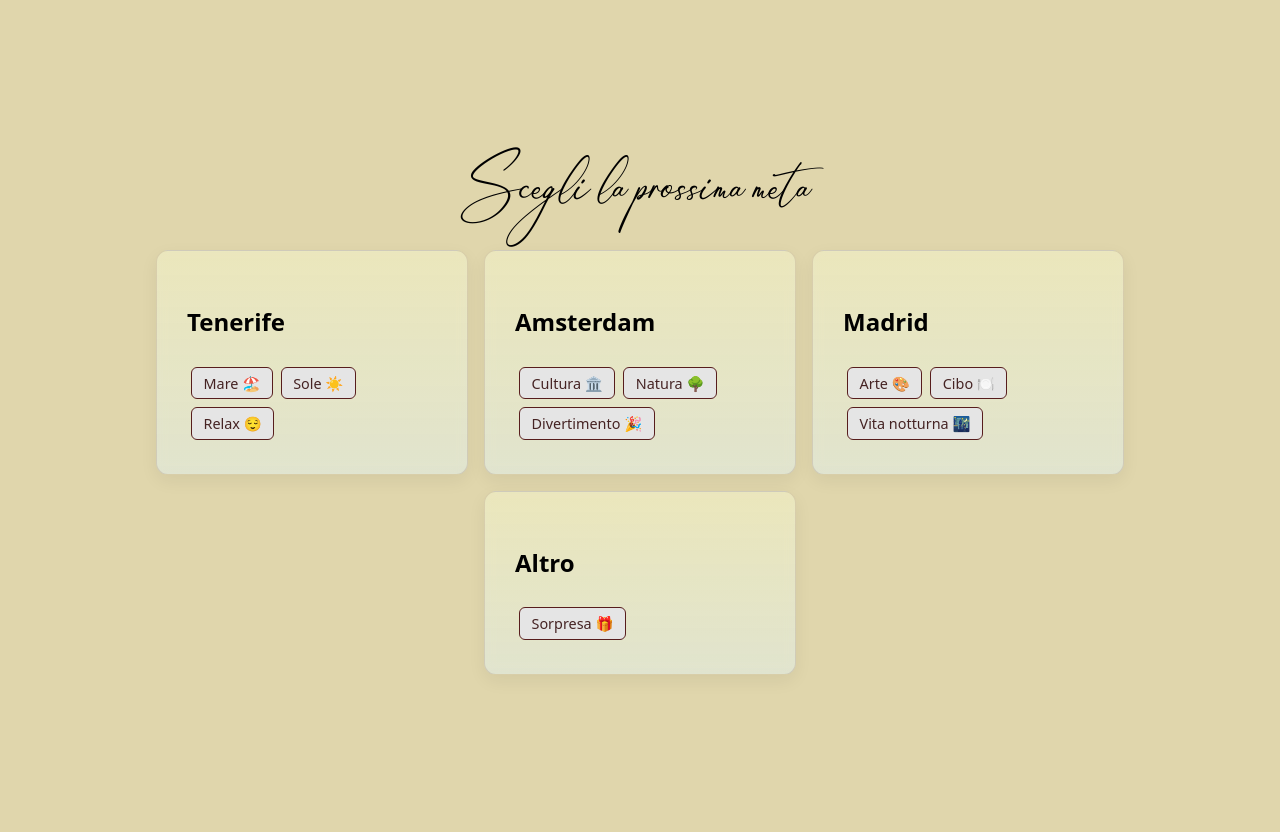
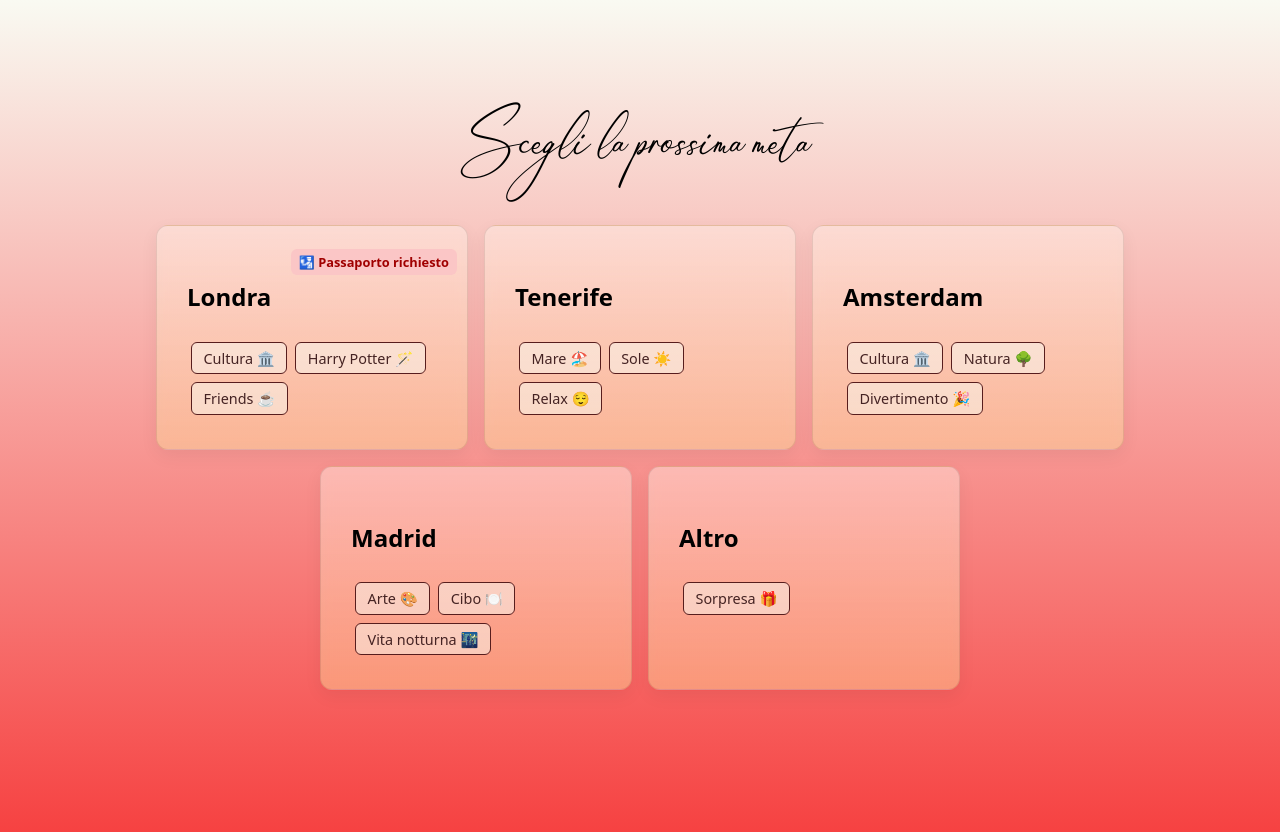
Before and after one commit to fabioerpini/regalino, a React (Vite) app: page / in a window 1280 px wide. Both pictures are taken after a click on the button "Scopri ora il tuo regalino!". Shown: the top 832 px of the page. Before the commit the page ends 800 px from the top, so only its background shows below. Built offline with nearby package versions, Linux system fonts and the light colour scheme.

Commit message:
new version

```diff
--- a/src/App.css
+++ b/src/App.css
@@ -18,7 +18,7 @@
   box-shadow: 0 4px 10px rgba(0, 0, 0, 0.1);
   text-align: left;
   cursor: pointer;
-  background: linear-gradient(rgba(248, 255, 223, 0.405), rgba(223, 244, 255, 0.458));
+  background: linear-gradient(rgba(249, 250, 242, 0.405), rgba(245, 222, 158, 0.458));
   backdrop-filter: blur(6px) saturate(120%);
   -webkit-backdrop-filter: blur(6px) saturate(120%);
   border: 1px solid rgba(87,29,29,0.12);
@@ -41,7 +41,7 @@
   border: 1px solid #571d1d;
   padding: 0.4em 0.8em;
   font-size: 0.9em;
-  background-color: #e5e5e5;
+  background-color: rgba(249, 250, 242, 0.500);
   color: #452323;
 }
 
@@ -64,21 +64,14 @@
   left: 0;
   width: 100%;
   height: 100vh;
-  height: 100dvh; /* preferito dai browser moderni */
+  height: 100dvh;
+  background-position: center;
+  opacity: 0.6;
+  filter: blur(2px) brightness(70%);
+  z-index: -1;
   background-size: cover;
-  background-position: center;
   background-repeat: no-repeat;
-  opacity: 0.5;
-  z-index: -1;
-  animation: backgroundFade 2s ease-in-out;
-}
-@keyframes backgroundFade {
-  0% {
-    opacity: 0;
-  }
-  100% {
-    opacity: 0.5;
-  }
+  transition: background-image 0.5s ease-in-out;
 }
 
 
@@ -87,21 +80,19 @@
 
 
 
-
-/* FULL SCREEN CINEMATIC TRANSITION */
 .flight-transition {
   position: fixed;
   inset: 0;
   overflow: hidden;
-  z-index: 999999;
-  animation: cameraShake 0.5s ease-in;
+  pointer-events: none;
+  z-index: 9999;
 }
-
 /* CIELO */
 .flight-transition .sky {
   position: absolute;
   inset: 0;
   background: linear-gradient(to bottom, #8ecdfc, #dff4ff);
+  animation: fadeOut 1s ease-out 5s forwards;
   z-index: 1;
 }
 
@@ -112,7 +103,9 @@
   background: url('/clouds.png') repeat-x;
   background-size: cover;
   opacity: 0.8;
-  animation: cloudMove 5s linear infinite;
+  animation: cloudMove 5s linear infinite,
+             fadeOut 1s ease-out 4s forwards;
+;
   z-index: 2;
 }
 
@@ -123,21 +116,32 @@
   left: -40vw;
   width: 50vw;
   transform: rotate(-5deg);
-  animation: planeTakeoff 5s ease-in-out forwards;
+  animation: planeTakeoff 5s ease-in-out forwards,
+             fadeOut 1s ease-out 4s forwards;
   z-index: 3;
   filter: drop-shadow(0 10px 15px rgba(0,0,0,0.4));
 }
 
-/* FLASH FINALE (LENS FLARE) */
+/* FLASH (LENS FLARE) */
 .flight-transition .flash {
   position: absolute;
   inset: 0;
   background: white;
   opacity: 0;
-  animation: flashEffect 4.6s ease forwards;
+  animation: flashEffect 5s ease-in forwards,
+             flashEffect 1s ease-out reverse 5s forwards;
   pointer-events: none;
   z-index: 4;
 }
+
+@keyframes fadeOut {
+  from { opacity: 0.6; }
+  to   { opacity: 0; }
+}
+
+
+
+
 
 /* ANIMATIONS */
 @keyframes cloudMove {
@@ -162,17 +166,10 @@
   }
 }
 
-@keyframes cameraShake {
-  0% { transform: translate(0); }
-  25% { transform: translate(1px, -1px); }
-  50% { transform: translate(-1px, 1px); }
-  75% { transform: translate(1px, 1px); }
-  100% { transform: translate(0); }
-}
 
 @keyframes flashEffect {
   0% { opacity: 0; }
-  80% { opacity: 0; }
+  70% { opacity: 0; }
   100% { opacity: 1; }
 }
 
@@ -188,7 +185,10 @@
   border: 1px solid rgba(87,29,29,0.12);
   box-shadow: 0 6px 18px rgba(0,0,0,0.06);
   padding: 2em;
-  width:max-content;
+  width: fit-content;
+  margin-left: auto;
+  margin-right: auto;
+
 }
 
 .date-range {
@@ -204,3 +204,15 @@
 .date-list {
   list-style-type: none;
 }
+
+.passport-banner {
+  position: absolute;
+  top: 10px;
+  right: 10px;
+  background-color: #fbc6c6;
+  color: #a00000;
+  padding: 4px 8px;
+  border-radius: 6px;
+  font-size: 0.8em;
+  font-weight: bold;
+}
--- a/src/App.tsx
+++ b/src/App.tsx
@@ -36,6 +36,21 @@ function App() {
   const destinazioni = [
     {
       id: 1,
+      titolo: 'Londra',
+      tags: [
+        { name: 'Cultura', emoji: '🏛️' }  ,
+        { name: 'Harry Potter', emoji: '🪄' },
+        { name: 'Friends', emoji: '☕' }
+      ],
+      date: [
+        { start: '11/03/2026', end: '18/05/2026' }
+      ],
+      img: `${import.meta.env.BASE_URL}londra.png`,
+      imgPDF: `${import.meta.env.BASE_URL}londra_pdf.png`,
+      passportRequired: true,
+    },
+    {
+      id: 2,
       titolo: 'Tenerife',
       tags: [
         { name: 'Mare', emoji: '🏖️' },
@@ -48,10 +63,10 @@ function App() {
       ],
       img: `${import.meta.env.BASE_URL}tenerife.jpg`,
       imgPDF: `${import.meta.env.BASE_URL}tenerife_pdf.png`,
-
+      passportRequired: false,
     },
     {
-      id: 2,
+      id: 3,
       titolo: 'Amsterdam',
       tags: [
         { name: 'Cultura', emoji: '🏛️' },
@@ -64,10 +79,10 @@ function App() {
       ],
       img: `${import.meta.env.BASE_URL}amsterdam.jpg`,
       imgPDF: `${import.meta.env.BASE_URL}amsterdam_pdf.png`,
-
+      passportRequired: false,
     },
     {
-      id: 3,
+      id: 4,
       titolo: 'Madrid',
       tags: [
         { name: 'Arte', emoji: '🎨' },
@@ -80,16 +95,16 @@ function App() {
       ],
       img: `${import.meta.env.BASE_URL}madrid.jpg`,
       imgPDF: `${import.meta.env.BASE_URL}madrid_pdf.png`,
-
+      passportRequired: false,
     },
     {
-      id: 4,
+      id: 5,
       titolo: 'Altro',
       tags: [{ name: 'Sorpresa', emoji: '🎁' }],
       date: [],
       img: `${import.meta.env.BASE_URL}sorpresa.jpg`,
       imgPDF: `${import.meta.env.BASE_URL}sorpresa_pdf.png`,
-
+      passportRequired: false,
     },
   ];
 
@@ -98,7 +113,7 @@ function App() {
     setFlyTransition(true);
     setTimeout(() => {
       setFlyTransition(false);
-    }, 500);
+    }, 6000);
   }
 
   function startExperience() {
@@ -111,6 +126,12 @@ function App() {
     <>
       {active === null && (
         <>
+        <div style={{
+          flexDirection: 'column',
+          paddingTop: '15vh'
+        }
+
+  }>
         <h1 className="handwriting">Complimenti Dottoressa</h1>
         <div className="card-container">
           <div className="card-button">
@@ -120,15 +141,14 @@ function App() {
         <p className="footer">
           Fatto da emi con <span className="beating-heart">❤️</span>
         </p>
+        </div>
         </>
       )}
 
       {active && selectedDestinazione === null && (
         <>
-        <div className="card-container">
           <h2 className="handwriting">Scegli la prossima meta</h2>
-          </div>
-          <div className="card-container">
+          <div className="card-container" style={{paddingTop:20}}>
             {destinazioni.map(destinazione => (
               <div
                 className="card"
@@ -141,6 +161,9 @@ function App() {
                     {tag.name} {tag.emoji}
                   </button>
                 ))}
+                {destinazione.passportRequired && (
+                  <p className="passport-banner">🛂 Passaporto richiesto</p>
+                )}
               </div>
             ))}
           </div>
@@ -162,14 +185,10 @@ function App() {
             className="background-image"
             style={{
               backgroundImage: `url(${currentDestinazione.img})`,
-              position: 'fixed',
-              top: 0,
-              left: 0,
-              width: '100%',
-              height: '100%',
-              zIndex: -1,
-            }}
-          ></div>
+              }}>
+
+          </div>
+
 
           <h3 className="handwriting">Hai scelto</h3>
           <h1 className="handwriting">{currentDestinazione.titolo}</h1>
--- a/src/index.css
+++ b/src/index.css
@@ -18,11 +18,12 @@
 
 body {
   margin: 0;
-  display: flex;
   place-items: center;
   min-width: 320px;
   min-height: 100vh;
-  background-color: #e0d6ac;
+  background: linear-gradient(rgb(249, 250, 242), rgb(246, 62, 62));
+
+  padding-top: 3rem;
 }
 
 h1 {
@@ -33,14 +34,12 @@ h1 {
 h2 {
   font-size: 2.4em;
   line-height: 1.6;
-    color: black;
-
+  color: black;
   }
 h3 {
   font-size: 1.5em;
   line-height: 1.4;
-    color: black;
-
+  color: black;
   }
 
 
```
Also changed, not shown: public/londra.png (added). Lines whose indentation alone changed are shown as unchanged.
